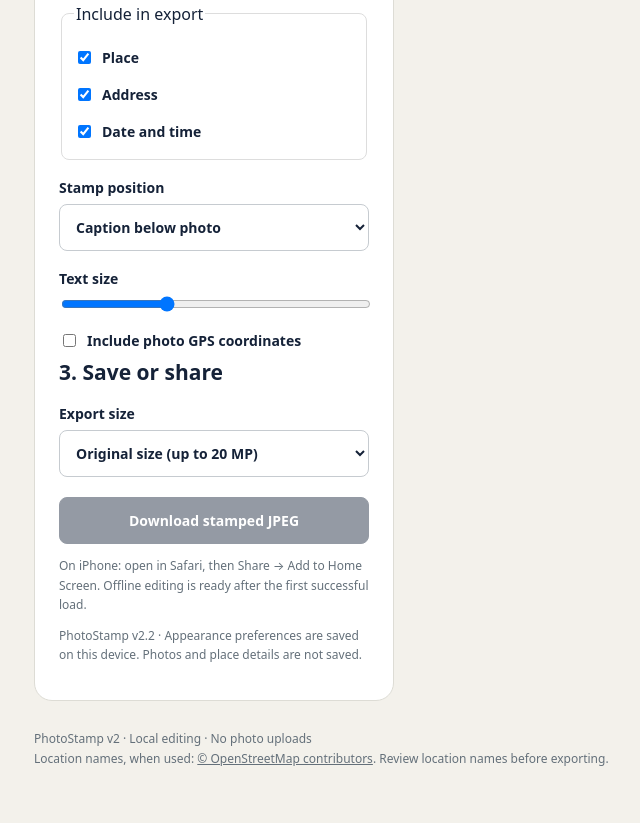
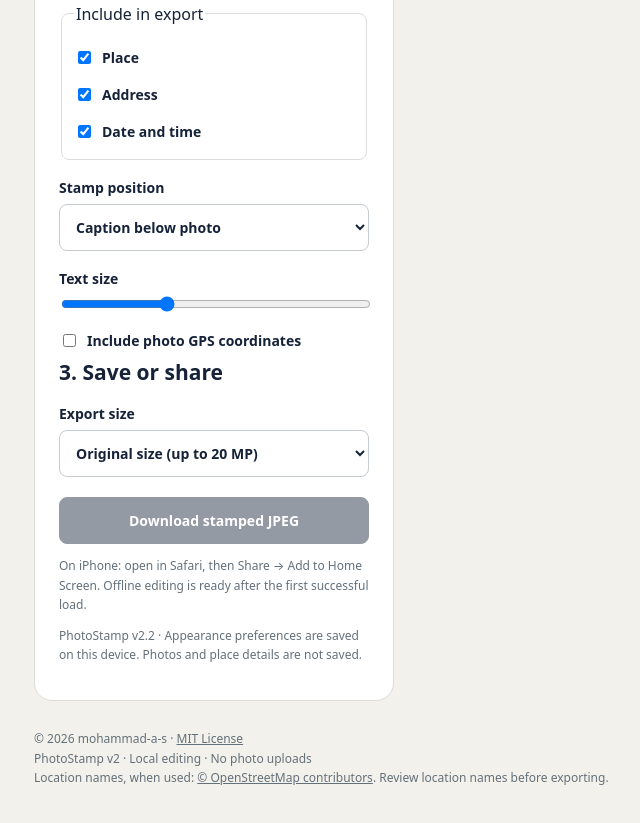
Before and after one commit to mohammad-a-s/photostamp, a plain HTML site: page site/index.html in a window 1280 px wide. Shown: the part 1614-2437 px from the top of the page, without its empty margins (40-680 px from the left). Drawn offline with Linux system fonts and the light colour scheme.

Commit message:
Add copyright and license links

```diff
--- a/site/index.html
+++ b/site/index.html
@@ -6,4 +6,4 @@
 <label>Capture date and time<input id="captured" type="datetime-local" step="1"></label><label>Time zone label (optional)<input id="zone" maxlength="24" placeholder="e.g. MYT / UTC+08:00"></label><p id="timeSource" class="hint">Capture time: not provided</p>
 <button id="lookup" disabled>Look up place from photo GPS</button><p class="hint">Optional: sends photo coordinates to your chosen geocoding provider. Never sends the photo.</p><details open><summary>Location lookup settings</summary><label>Reverse geocoding endpoint<input id="endpoint" type="url" placeholder="https://your-provider.example/reverse"></label><p class="hint">Use a Nominatim-compatible HTTPS endpoint you are authorized to use. Settings apply to this session. No public service is configured by default.</p><p class="hint">Example: <code>https://nominatim.openstreetmap.org/reverse</code>. Public Nominatim permits at most one request per second across all app users. <a href="https://operations.osmfoundation.org/policies/nominatim/">Usage policy</a>.</p><label class="check"><input type="checkbox" id="rememberProvider"> Remember provider on this device</label></details>
 <fieldset><legend>Include in export</legend><label class="check"><input type="checkbox" id="showPlace" checked> Place</label><label class="check"><input type="checkbox" id="showAddress" checked> Address</label><label class="check"><input type="checkbox" id="showTime" checked> Date and time</label></fieldset><label>Stamp position<select id="position"><option value="caption">Caption below photo</option><option value="bottom">Bottom overlay</option><option value="top">Top</option></select></label><label>Text size<input id="size" type="range" min="2" max="5" step="0.25" value="3"></label><label class="check"><input id="gps" type="checkbox"> Include photo GPS coordinates</label><h2>3. Save or share</h2><label>Export size<select id="resolution"><option value="100000">Original size (up to 20 MP)</option><option value="2048">Sharing size (2048 px)</option></select></label><button id="share" hidden disabled>Share stamped photo</button><button id="download" class="primary" disabled>Download stamped JPEG</button><button id="install" hidden>Install PhotoStamp</button><p class="hint">On iPhone: open in Safari, then Share → Add to Home Screen. Offline editing is ready after the first successful load.</p><button id="updateApp" hidden>Update app</button><p class="hint">PhotoStamp v2.2 · Appearance preferences are saved on this device. Photos and place details are not saved.</p><p id="offline" class="hint" role="status"></p></div>
-<div class="preview"><div id="empty">Your photo preview will appear here.</div><canvas id="canvas" hidden aria-label="Stamped photo preview"></canvas><p class="hint">Export uses the photo’s decoded resolution, up to 20 megapixels to reduce memory use. Keep your original file.</p></div></section><footer>PhotoStamp v2 · Local editing · No photo uploads<br>Location names, when used: <a href="https://www.openstreetmap.org/copyright" rel="noreferrer">© OpenStreetMap contributors</a>. Review location names before exporting.</footer></main></body></html>
+<div class="preview"><div id="empty">Your photo preview will appear here.</div><canvas id="canvas" hidden aria-label="Stamped photo preview"></canvas><p class="hint">Export uses the photo’s decoded resolution, up to 20 megapixels to reduce memory use. Keep your original file.</p></div></section><footer>© 2026 mohammad-a-s · <a href="https://github.com/mohammad-a-s/photostamp/blob/main/LICENSE" rel="noreferrer">MIT License</a><br>PhotoStamp v2 · Local editing · No photo uploads<br>Location names, when used: <a href="https://www.openstreetmap.org/copyright" rel="noreferrer">© OpenStreetMap contributors</a>. Review location names before exporting.</footer></main></body></html>
```
